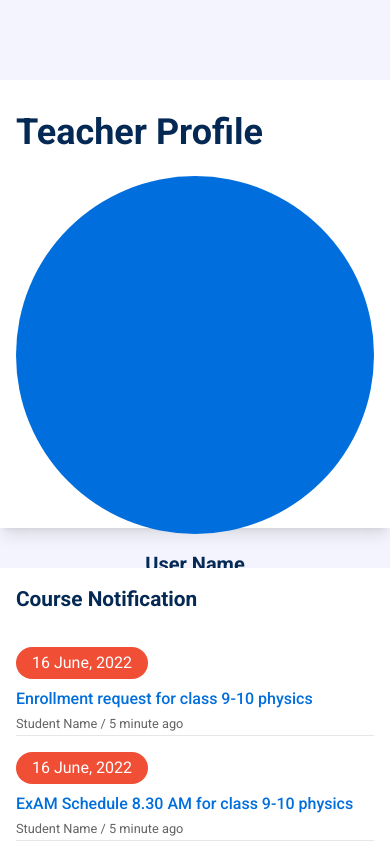
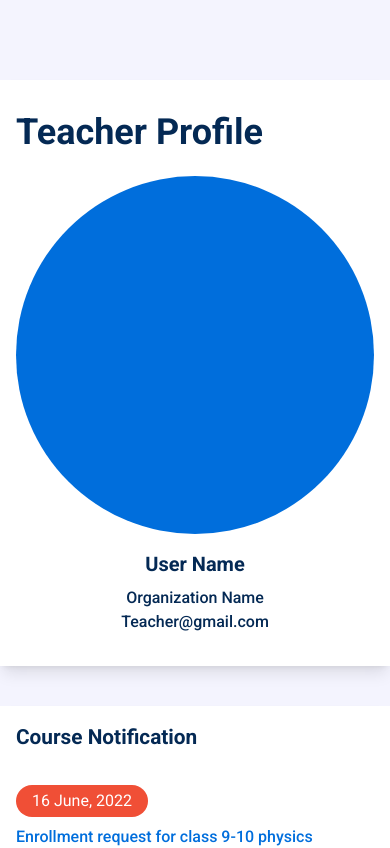
Before and after one commit to AyonJD/TSC-physics-page, a React (Create React App) app: page /teacher-profile in a window 390 px wide. Shown: the top 848 px of the page. Built offline with nearby package versions, Linux system fonts and the light colour scheme.

Commit message:
Teacher profile page responsive done

```diff
--- a/src/Components/TeacherProfile/TeacherProfile.js
+++ b/src/Components/TeacherProfile/TeacherProfile.js
@@ -6,7 +6,7 @@ const TeacherProfile = () => {
     return (
         <div className="container py-10 mx-auto">
             <div className="course_banner py-10 grid grid-cols-1 gap-10 md:grid-cols-2">
-                <div className="subject max-h-[448px] bg-white shadow-lg px-4 md:px-5 py-8 pb-28">
+                <div className="subject md:max-h-[448px] bg-white shadow-lg px-4 md:px-5 py-8 ">
                     <h1 className='text-4xl text-[#042954] font-semibold mb-6'>Teacher Profile</h1>
 
 
```
